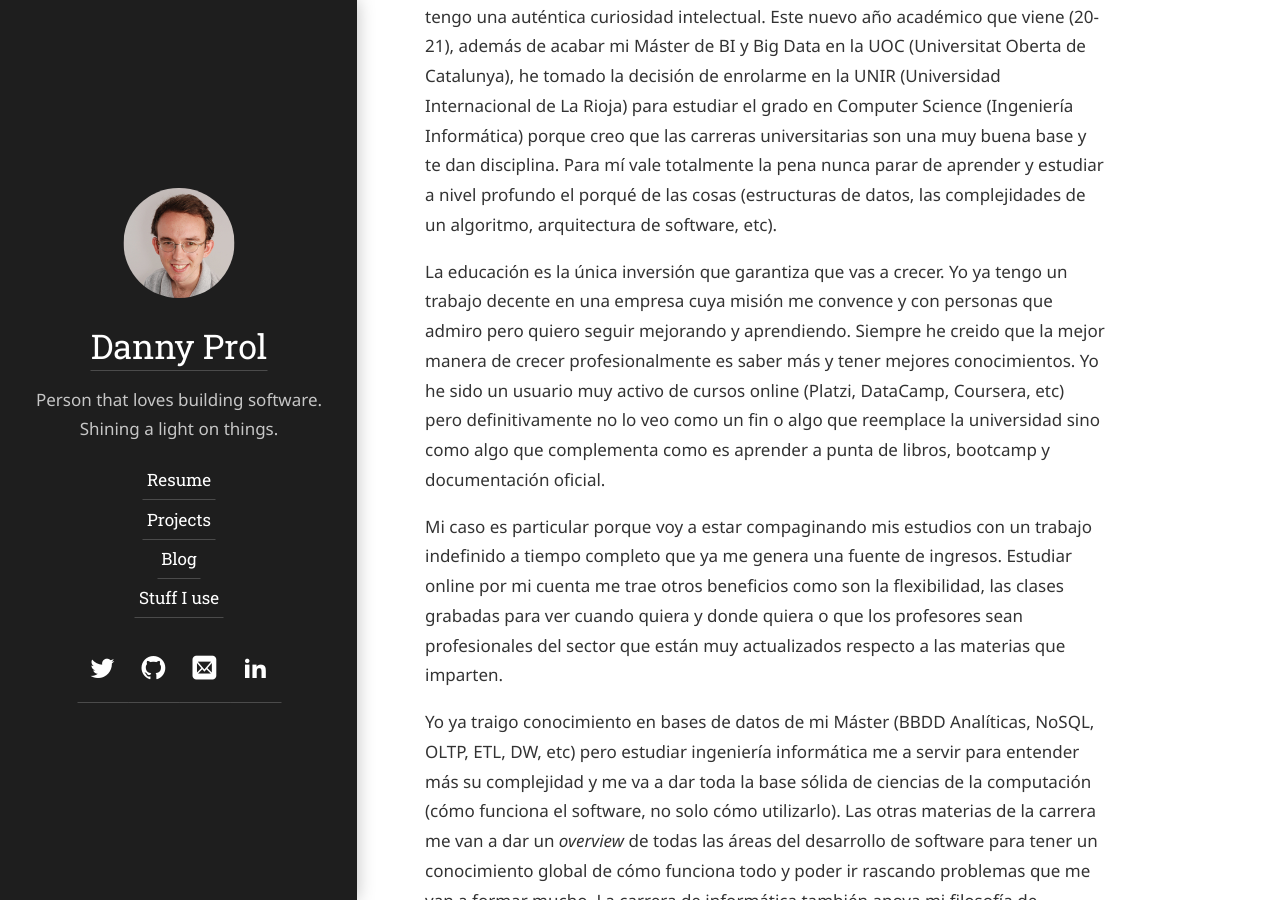
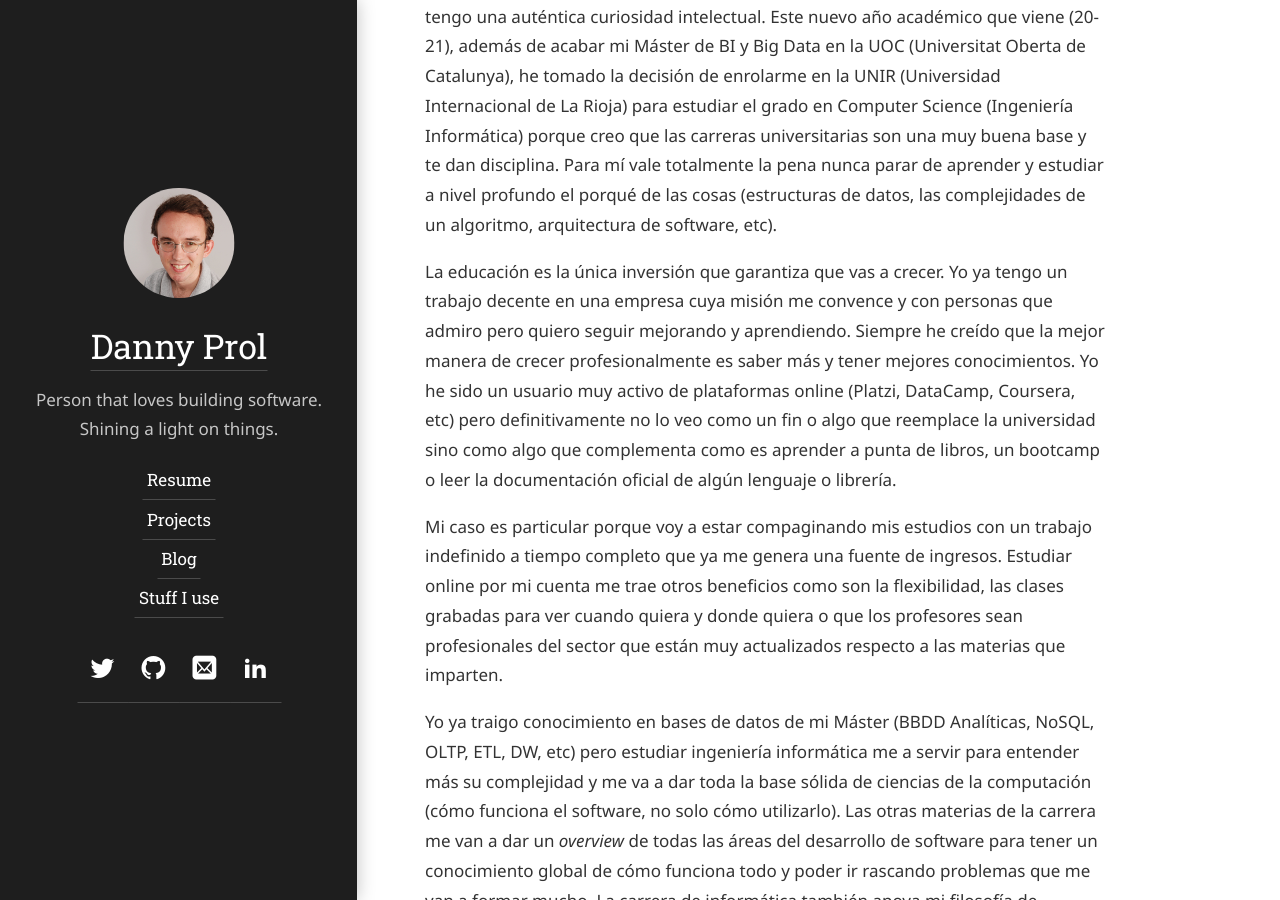
Before and after one commit to dprol/dprol.github.io, a Jekyll site: the page built from hydejack/_posts/2020-07-25-informatica.md, in a window 1280 px wide and 900 px high, scrolled down 1177 px. Built offline with Jekyll 4.4.1, drawn with Linux system fonts in a browser that asks for light colours; some web fonts are replaced.

Commit message:
Update 2020-07-25-informatica.md

```diff
--- a/hydejack/_posts/2020-07-25-informatica.md
+++ b/hydejack/_posts/2020-07-25-informatica.md
@@ -12,7 +12,7 @@ Hay cosas que se aprenden en la universidad que es difícil obtener en otro lado
 
 Cuando tocó elegir universidad decidí estudiar comunicación en la UNAV (Universidad de Navarra) porque hago contenidos de siempre y quería profesionalizarlo. Siempre me gustó escribir, hablar en público y contar historias. Terminé esa carrera y aprendí muy duro a resumir con lo que vale la pena y a ser concreto. A día de hoy me apasiona mucho más la ingeniería de software/informática. Lo que me encanta, lo que amo, es resolver problemas. Realmente no he parado de aprender nunca en la industria de software porque tengo una auténtica curiosidad intelectual. Este nuevo año académico que viene (20-21), además de acabar mi Máster de BI y Big Data en la UOC (Universitat Oberta de Catalunya), he tomado la decisión de enrolarme en la UNIR (Universidad Internacional de La Rioja) para estudiar el grado en Computer Science (Ingeniería Informática) porque creo que las carreras universitarias son una muy buena base y te dan disciplina. Para mí vale totalmente la pena nunca parar de aprender y estudiar a nivel profundo el porqué de las cosas (estructuras de datos, las complejidades de un algoritmo, arquitectura de software, etc).
 
-La educación es la única inversión que garantiza que vas a crecer. Yo ya tengo un trabajo decente en una empresa cuya misión me convence y con personas que admiro pero quiero seguir mejorando y aprendiendo. Siempre he creido que la mejor manera de crecer profesionalmente es saber más y tener mejores conocimientos. Yo he sido un usuario muy activo de cursos online (Platzi, DataCamp, Coursera, etc) pero definitivamente no lo veo como un fin o algo que reemplace la universidad sino como algo que complementa como es aprender a punta de libros, bootcamp y documentación oficial.
+La educación es la única inversión que garantiza que vas a crecer. Yo ya tengo un trabajo decente en una empresa cuya misión me convence y con personas que admiro pero quiero seguir mejorando y aprendiendo. Siempre he creído que la mejor manera de crecer profesionalmente es saber más y tener mejores conocimientos. Yo he sido un usuario muy activo de plataformas online (Platzi, DataCamp, Coursera, etc) pero definitivamente no lo veo como un fin o algo que reemplace la universidad sino como algo que complementa como es aprender a punta de libros, un bootcamp o leer la documentación oficial de algún lenguaje o librería.
 
 Mi caso es particular porque voy a estar compaginando mis estudios con un trabajo indefinido a tiempo completo que ya me genera una fuente de ingresos. Estudiar online por mi cuenta me trae otros beneficios como son la flexibilidad, las clases grabadas para ver cuando quiera y donde quiera o que los profesores sean profesionales del sector que están muy actualizados respecto a las materias que imparten.
 
```
